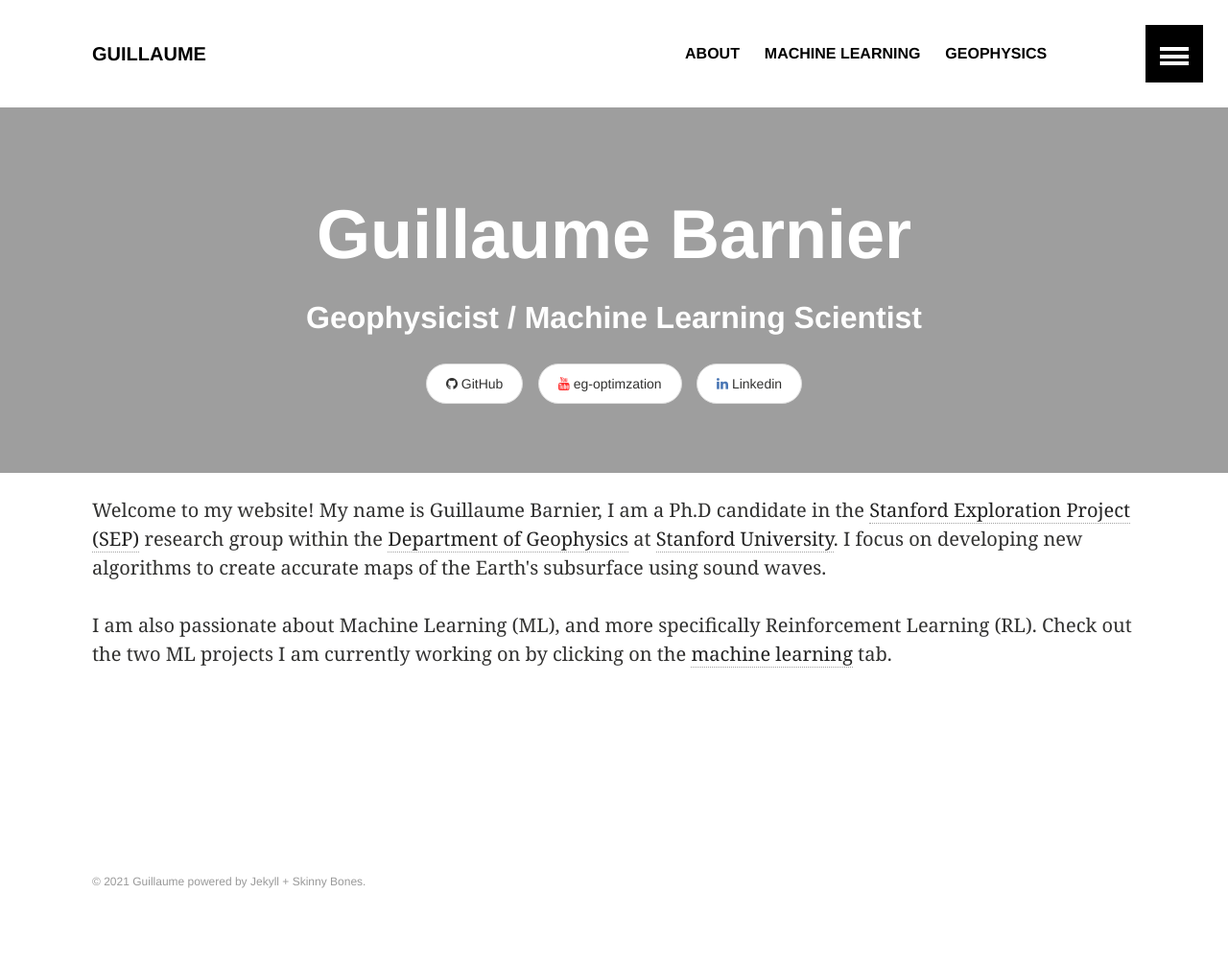
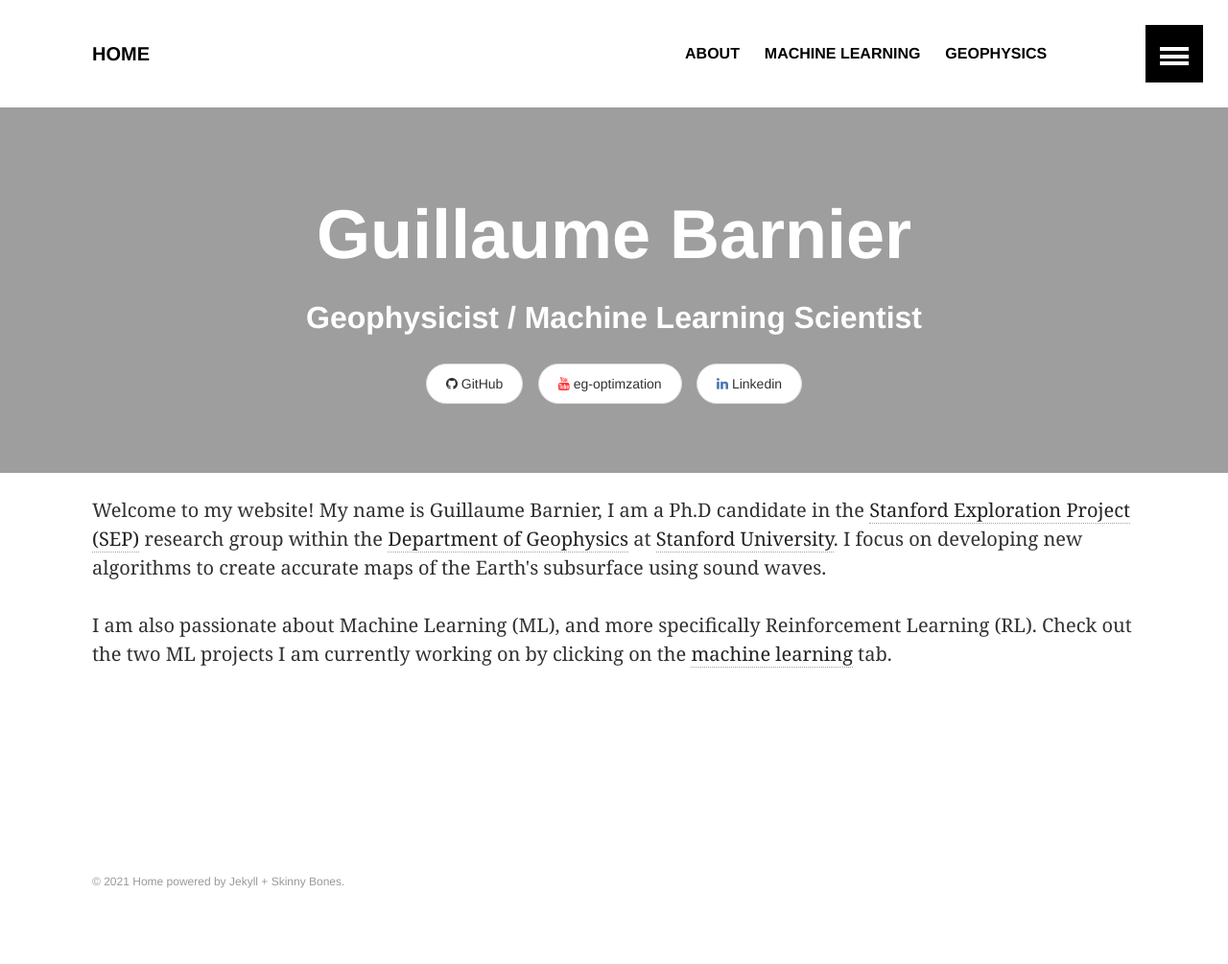
Before and after one commit to gbarnier/gbarnier.github.io, a Jekyll site: the page built from index.md, in a window 1280 px wide. Shown: the whole page at 96% size. Built offline with Jekyll 4.4.1, drawn with Linux system fonts in a browser that asks for light colours.

Commit message:
Update _config.yml

```diff
--- a/_config.yml
+++ b/_config.yml
@@ -1,6 +1,6 @@
 # Site wide configuration
 
-title: "Guillaume"
+title: "Home"
 description: " "
 logo: # 120x120 px default image used for Twitter summary card
 teaser: # 400x250 px default teaser image used in image archive grid
```
